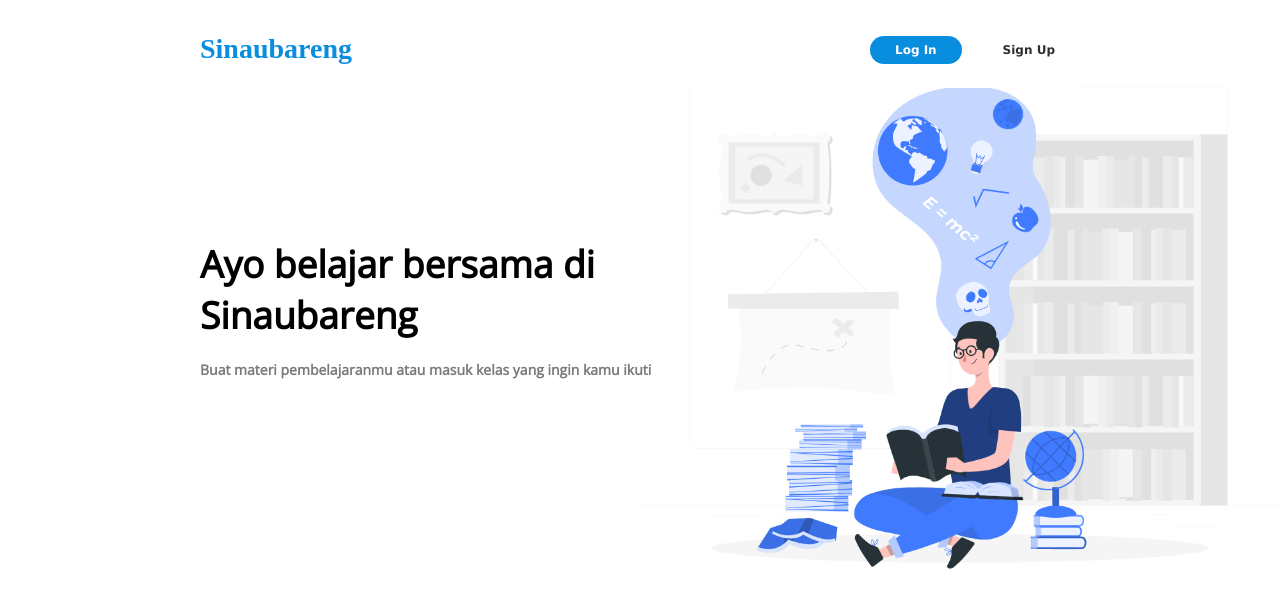
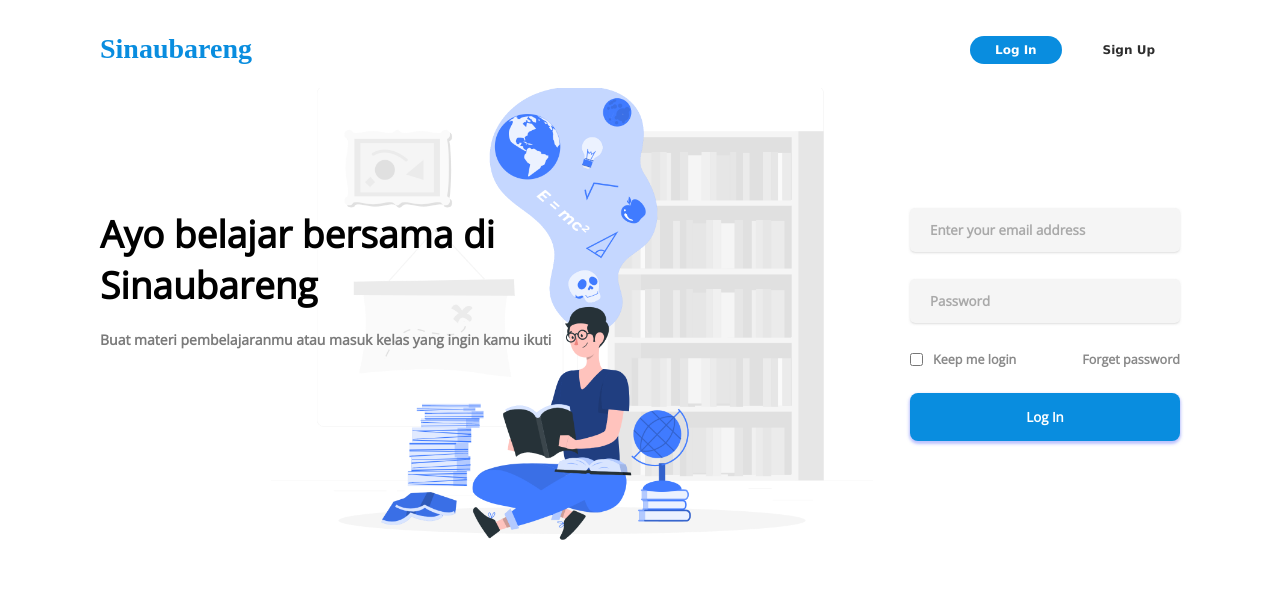
Before and after one commit to mifbahulafaq/sinaubareng-ui, a React (Create React App) app: page / in a window 1280 px wide. Shown: the top 608 px of the page. Built offline with nearby package versions, Linux system fonts and the light colour scheme.

Commit message:
create files and modify

```diff
--- a/package.json
+++ b/package.json
@@ -6,8 +6,10 @@
     "@testing-library/jest-dom": "^5.16.4",
     "@testing-library/react": "^13.3.0",
     "@testing-library/user-event": "^13.5.0",
+    "axios": "^0.27.2",
     "react": "^18.2.0",
     "react-dom": "^18.2.0",
+    "react-hook-form": "^7.33.1",
     "react-redux": "^8.0.2",
     "react-router-dom": "^6.3.0",
     "react-scripts": "5.0.1",
--- /dev/null
+++ b/src/api/auth.js
@@ -0,0 +1,6 @@
+import axios from 'axios';
+import config from '../config';
+
+export async function login(data){
+	return await axios.post(`${config.api_host}/auth/login`,data);
+}
--- /dev/null
+++ b/src/components/Input1/Input1.module.css
@@ -0,0 +1,14 @@
+.input{
+	width:100%;
+	padding:13px 20px;
+	font-weight:bold;
+	font-family: 'Open Sans', Arial;
+	outline:none;
+	border:none;
+	border-radius:5px;
+	background-color:rgba(245, 245, 245, 1);
+	box-shadow:0px 1px 3px -1px rgba(121, 121, 121, 0.5);
+}
+.input::placeholder{
+	color:#a9a9a9;
+}
--- /dev/null
+++ b/src/components/Input1/index.js
@@ -0,0 +1,6 @@
+import React from 'react';
+import style from './Input1.module.css';
+
+export default React.forwardRef((props, ref)=>{
+	return <input className={style.input} ref={ref} {...props} />
+})
--- /dev/null
+++ b/src/components/LoginForm/LoginForm.module.css
@@ -0,0 +1,49 @@
+.form{
+	width:100%;
+	height:100%;
+}
+.form .inputContainer{
+	width:100%;
+	display:flex;
+	flex-direction:column;
+	justify-content:space-between;
+	align-items:flex-start;
+	height:160px;
+}
+.form .inputContainer .otherInput{
+	margin-top:1px;
+	width:100%;
+	display:flex;
+	justify-content:space-between;
+	align-items:center;
+}
+.form .inputContainer .otherInput .checkbox{
+	display:flex;
+	justify-content:space-between;
+	align-items:center;
+}
+.form .checkbox label{
+	margin-left:10px;
+	font-weight:600;
+	font-size:0.9em;
+	color:#898989;
+}
+.form .forget{
+	text-decoration:none;
+	font-weight:600;
+	font-size:0.9em;
+	color:#898989;
+}
+.form .submitLogin{
+	width:100%;
+	padding:15px;
+	margin-top:25px;
+	font-family: 'Open Sans', Arial;
+	font-weight:bolder;
+	border-radius:8px;
+	background-color:#098DDF;
+	color:#fff;
+	border:none;
+	box-shadow:0px 2px 3px 1px rgba(124, 136, 253, 0.5);
+	cursor:pointer;
+}
--- /dev/null
+++ b/src/components/LoginForm/index.js
@@ -0,0 +1,39 @@
+import { useState, useRef } from 'react';
+import style from './LoginForm.module.css';
+import { Link } from 'react-router-dom';
+import { useForm } from 'react-hook-form';
+
+//components
+import Input1 from '../Input1';
+
+//apis
+import { login } from '../../api/auth';
+
+export default function LoginForm(){
+
+	const { register, handleSubmit, watch, formState: { errors } } = useForm();
+	const [ data, setData ] = useState('');
+
+	async function submit(data){
+		console.log(data);
+		return ;
+	}
+
+	console.log('render')
+	return (
+		<form onSubmit={handleSubmit(submit)} className={style.form}>
+			<div className={style.inputContainer}>
+				<Input1 type="text" placeholder="Enter your email address" {...register('email')} />
+				<Input1 type="password" placeholder="Password"  {...register('password')}/>
+				<div className={style.otherInput}>
+					<div className={style.checkbox}>
+						<input id="keep" type="checkbox" />
+						<label htmlFor="keep"> Keep me login </label>
+					</div>
+					<Link className={style.forget} to="/"> Forget password </Link>
+				</div>
+			</div>
+			<button className={style.submitLogin} type="submit">Log In</button>
+		</form>
+	)
+}
--- a/src/components/MainContent/MainContent.module.css
+++ b/src/components/MainContent/MainContent.module.css
@@ -1,18 +1,21 @@
-@import url('https://fonts.googleapis.com/css2?family=Open+Sans:wght@400&display=swap');
-
 .container{
 	width:100%;
 	height:100%;
 	font-family: 'Open Sans', Arial;
+	display:flex;
+	justify-content:space-between;
 }
-.container h1, .container h3{
+.container .text{
 	width:460px;
 }
-.container h1{
+.container .text h1{
 	font-size:37px;
 }
-.container h3{
+.container .text h3{
 	font-size:14px;
 	margin-top:20px;
 	color:#7a7a7a;
 }
+.container .form{
+	width:25%;
+}
--- a/src/components/MainContent/index.js
+++ b/src/components/MainContent/index.js
@@ -1,13 +1,18 @@
 import style from './MainContent.module.css';
 
 //components
-import WebTitle from '../WebTitle';
+import LoginForm from '../LoginForm';
 
 export default function MainContent(){
 	return (
 		<div className={style.container}>
-			<h1> Ayo belajar bersama di Sinaubareng</h1>
-			<h3>Buat materi pembelajaranmu atau masuk kelas yang ingin kamu ikuti</h3>
+			<div className={style.text}>
+				<h1> Ayo belajar bersama di Sinaubareng</h1>
+				<h3>Buat materi pembelajaranmu atau masuk kelas yang ingin kamu ikuti</h3>
+			</div>
+			<div className={style.form}>
+				<LoginForm />
+			</div>
 		</div>
 	)
 }
--- a/src/components/WebTitle/index.js
+++ b/src/components/WebTitle/index.js
@@ -2,7 +2,7 @@
 import style from './WebTitle.module.css';
 import { Link } from 'react-router-dom';
 
-import { config } from '../../config';
+import config from '../../config';
 
 export default function WebTitle({size}){
 	return (
--- a/src/config.js
+++ b/src/config.js
@@ -1,4 +1,4 @@
-export const config = {
+export default {
 	api_host: process.env.REACT_APP_API_HOST,
 	site_tittle: process.env.REACT_APP_SITE_TITTLE
 }
--- a/src/pages/Main/Main.module.css
+++ b/src/pages/Main/Main.module.css
@@ -1,13 +1,14 @@
+@import url('https://fonts.googleapis.com/css2?family=Open+Sans:wght@400&display=swap');
 .container{
 	height: 100vh;
-	padding:10px 200px;
-	background-size:50%;
+	padding:10px 100px;
+	background-size:47%;
 	background-repeat:no-repeat;
-	background-position: 100% 10%;
+	background-position: 40% 10%;
 }
 .header{
 	height:10%;
 }
 .content{
-	padding-top:150px;
+	padding-top:120px;
 }
```
Also changed, not shown: src/validation.js (added, +9 -0 lines), 1 other file (tests, documents, lock files or other folders).
